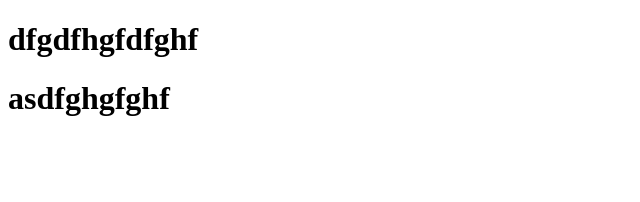
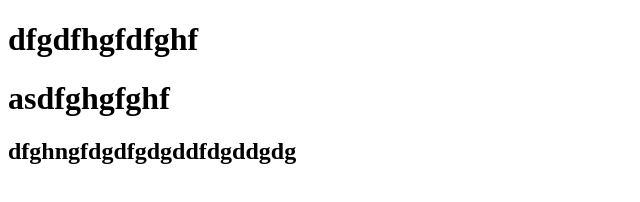
Before and after one commit to Phuocws/test5, a plain HTML site: page index.html in a window 1280 px wide. Shown: the whole page, without its empty margins (0-640 px from the left). Drawn offline with Linux system fonts and the light colour scheme.

Commit message:
suanhanhsua

```diff
--- a/index.html
+++ b/index.html
@@ -8,5 +8,6 @@
   <body>
     <h1>dfgdfhgfdfghf</h1>
     <h1>asdfghgfghf</h1>
+    <h2>dfghngfdgdfgdgddfdgddgdg</h2>
   </body>
 </html>
```
